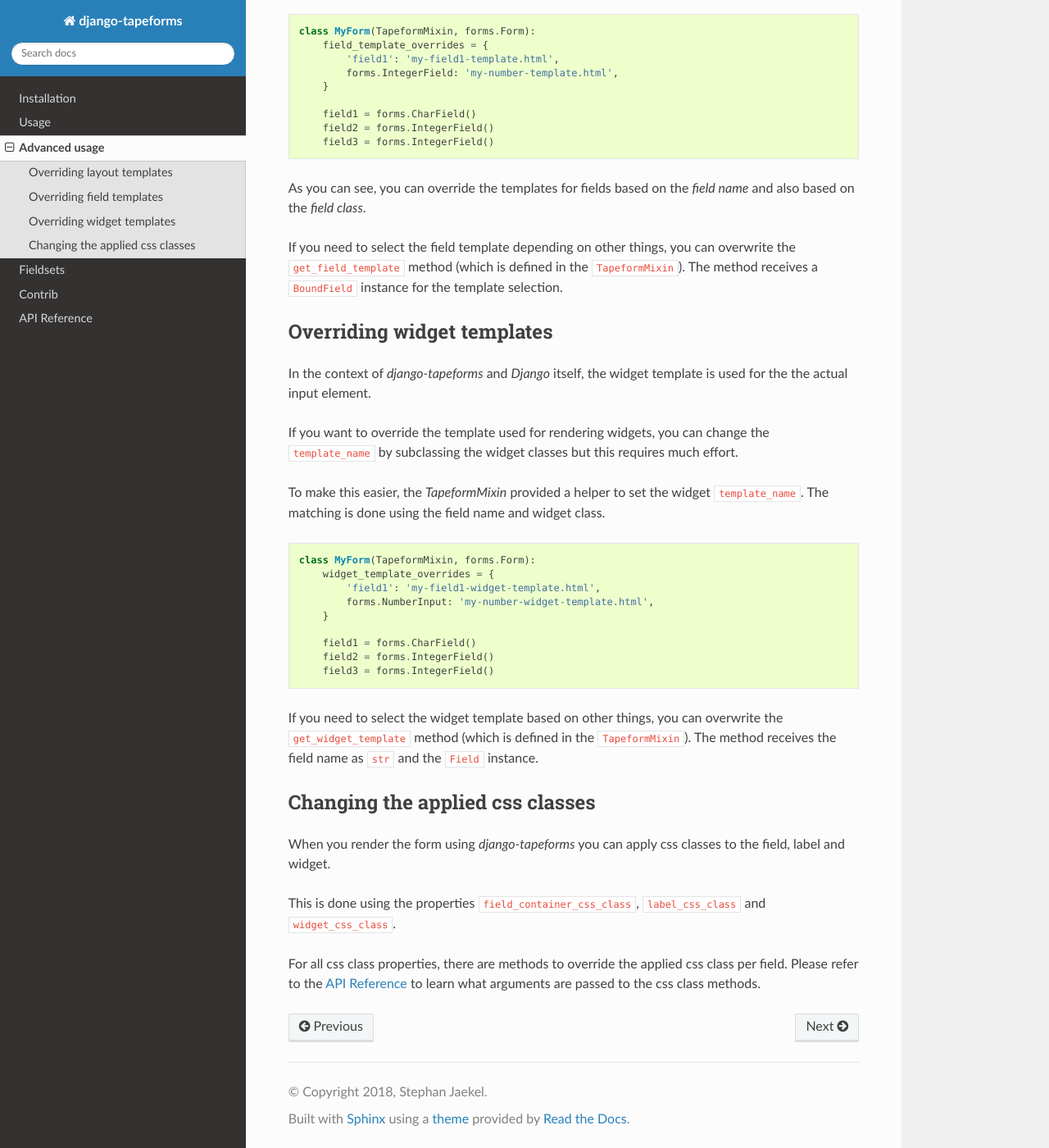
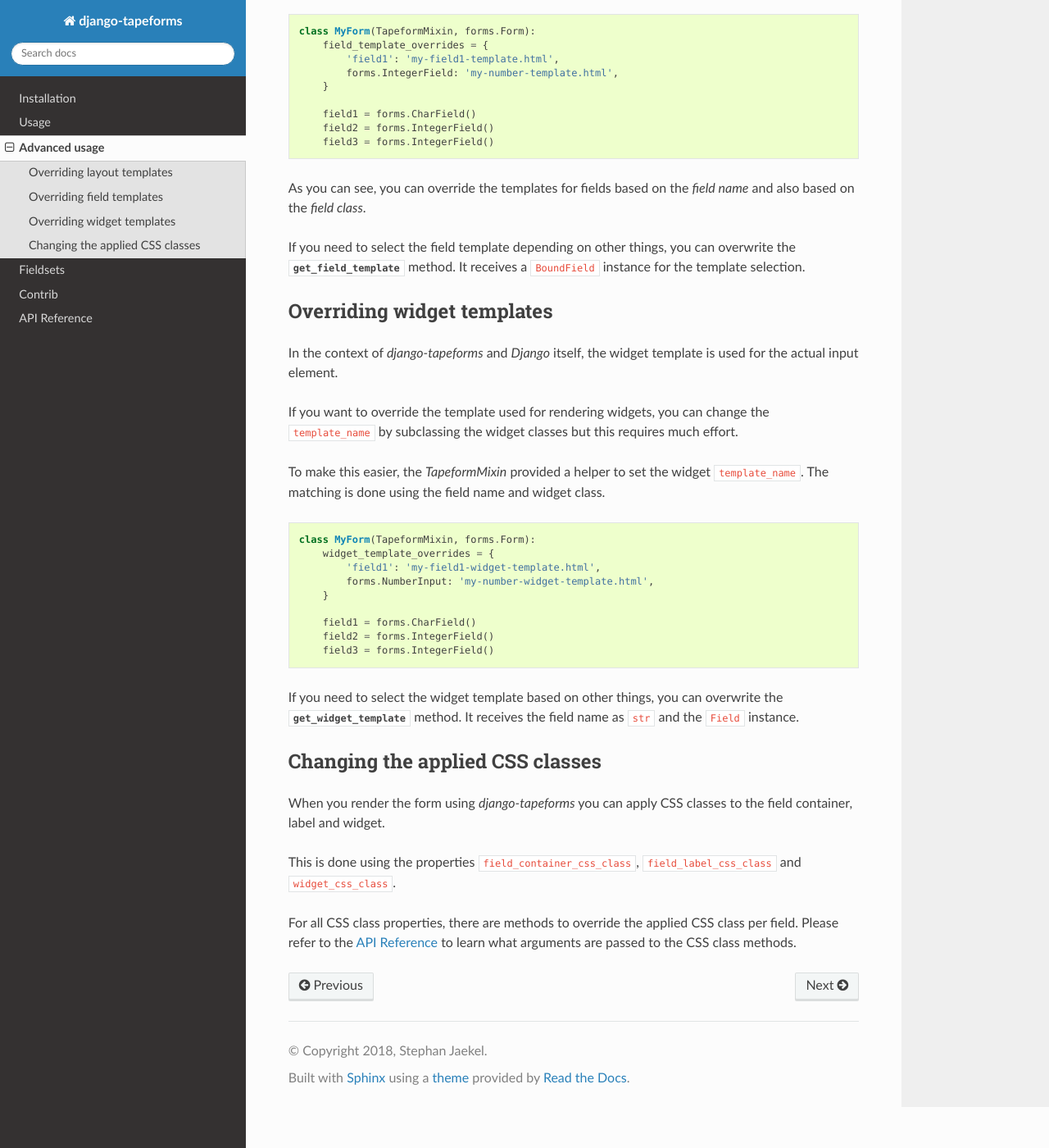
Before and after one commit to stephrdev/django-tapeforms, a Sphinx documentation site: the page built from docs/advanced_usage.rst, in a window 1280 px wide and 1400 px high, scrolled down 1268 px. Shown: the whole window at 82% size. Built offline with Sphinx 7.4.7 and the Read the Docs theme 2.0.0, drawn with Linux system fonts in a browser that asks for light colours; some of the changed text lies outside the part shown.

Commit message:
Link to methods in advanced_usage doc

```diff
--- a/docs/advanced_usage.rst
+++ b/docs/advanced_usage.rst
@@ -33,8 +33,8 @@
 defined template for rendering.
 
 If you need to select the layout template on other things like the instance
-in ``ModelForm``, you can overwrite the ``get_layout_template`` method (which
-is defined in the ``TapeformMixin``).
+in ``ModelForm``, you can overwrite the :py:meth:`get_layout_template
+<tapeforms.mixins.TapeformLayoutMixin.get_layout_template()>` method.
 
 
 Overriding field templates
@@ -79,16 +79,16 @@
 and also based on the `field class`.
 
 If you need to select the field template depending on other things, you can
-overwrite the ``get_field_template`` method (which is defined in the
-``TapeformMixin``). The method receives a ``BoundField`` instance for the template
-selection.
+overwrite the :py:meth:`get_field_template
+<tapeforms.mixins.TapeformMixin.get_field_template()>` method. It receives a
+``BoundField`` instance for the template selection.
 
 
 Overriding widget templates
 ---------------------------
 
 In the context of `django-tapeforms` and `Django` itself, the widget template is
-used for the the actual input element.
+used for the actual input element.
 
 If you want to override the template used for rendering widgets, you can change
 the ``template_name`` by subclassing the widget classes but this requires much effort.
@@ -110,19 +110,20 @@
 
 
 If you need to select the widget template based on other things, you can overwrite
-the ``get_widget_template`` method (which is defined in the ``TapeformMixin``). The
-method receives the field name as ``str`` and the ``Field`` instance.
+the :py:meth:`get_widget_template
+<tapeforms.mixins.TapeformMixin.get_widget_template()>` method. It receives the
+field name as ``str`` and the ``Field`` instance.
 
 
-Changing the applied css classes
+Changing the applied CSS classes
 --------------------------------
 
-When you render the form using `django-tapeforms` you can apply css classes to
-the field, label and widget.
+When you render the form using `django-tapeforms` you can apply CSS classes to
+the field container, label and widget.
 
-This is done using the properties ``field_container_css_class``, ``label_css_class``
-and ``widget_css_class``.
+This is done using the properties ``field_container_css_class``,
+``field_label_css_class`` and ``widget_css_class``.
 
-For all css class properties, there are methods to override the applied css class
+For all CSS class properties, there are methods to override the applied CSS class
 per field. Please refer to the :doc:`API Reference <api_mixins>` to learn what
-arguments are passed to the css class methods.
+arguments are passed to the CSS class methods.
```
